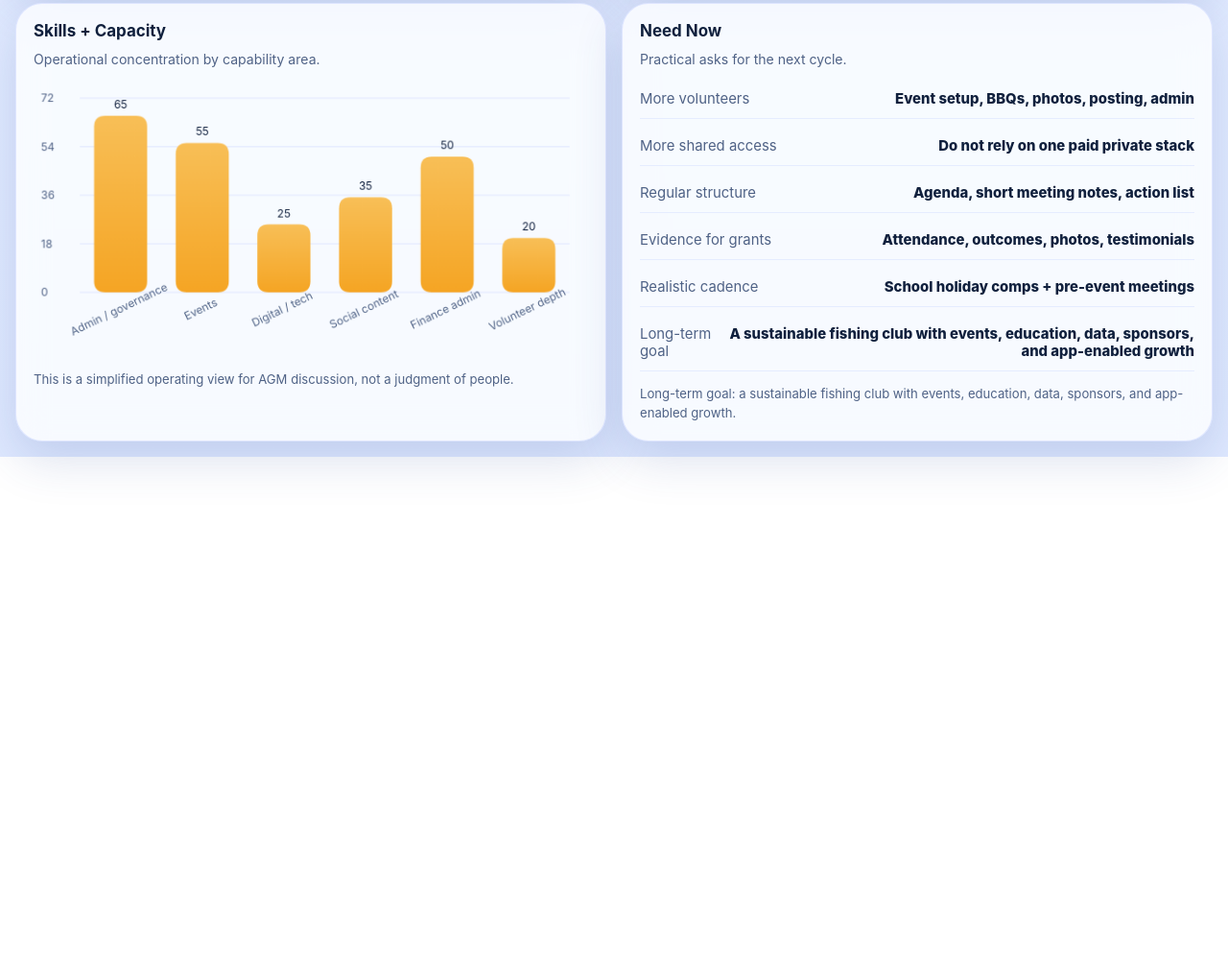
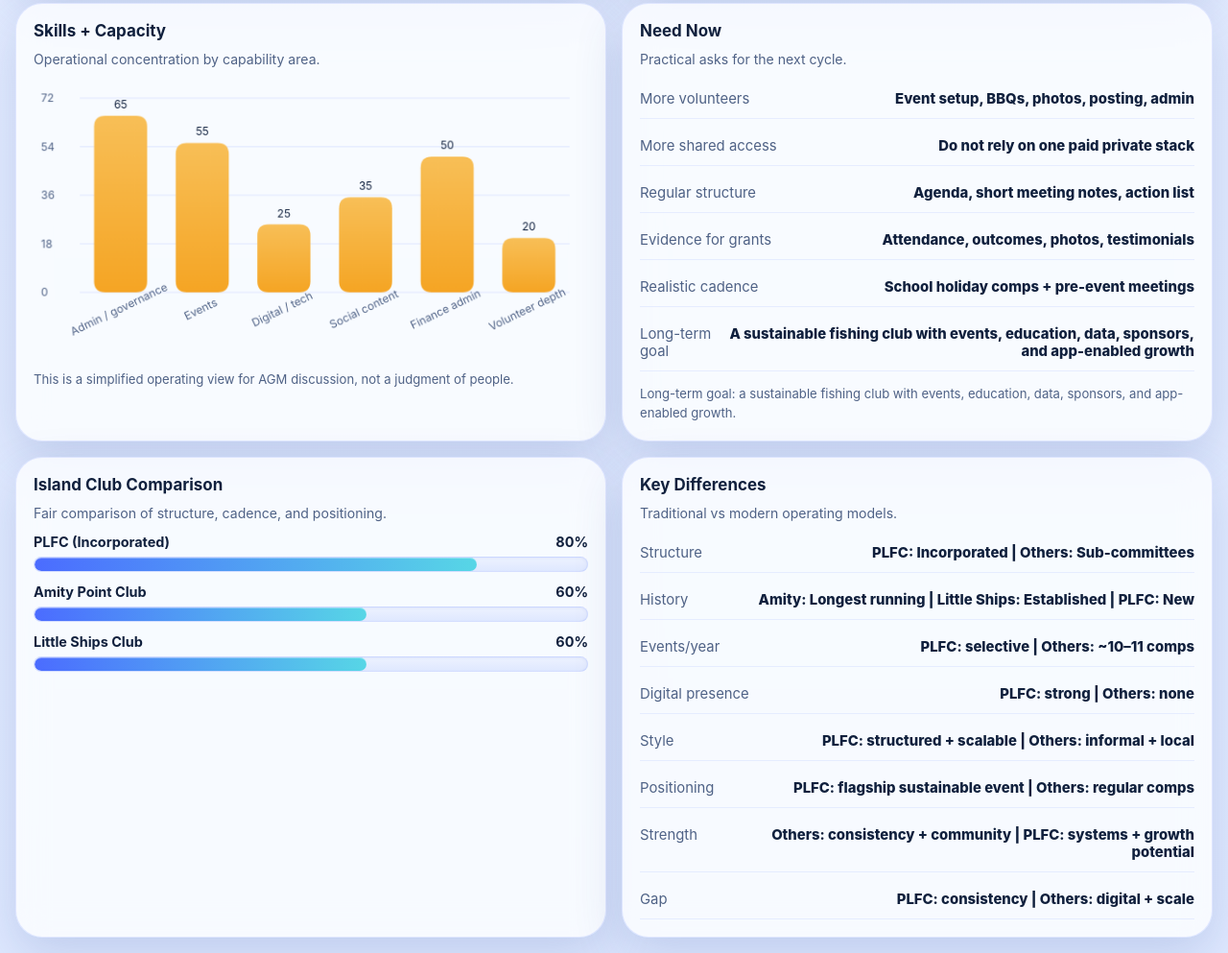
Before and after one commit to auraofintelligence/PLFC_2026_Data, a plain HTML site: page index.html in a window 1280 px wide. Shown: the part 3068-4061 px from the top of the page at 96% size. Before the commit the page ends 3544 px from the top, so only its background shows below. Drawn offline with Linux system fonts and the light colour scheme.

Commit message:
Update index.html
Added comparison between the 3 island fishing clubs

```diff
--- a/index.html
+++ b/index.html
@@ -610,6 +610,28 @@
       </div>
     </section>
 
+    <section class="grid-2" id="clubsSection">
+      <div class="glass section-card">
+        <div class="section-header">
+          <div>
+            <h2>Island Club Comparison</h2>
+            <div class="section-sub">Fair comparison of structure, cadence, and positioning.</div>
+          </div>
+        </div>
+        <div class="bars" id="clubBars"></div>
+      </div>
+
+      <div class="glass section-card">
+        <div class="section-header">
+          <div>
+            <h2>Key Differences</h2>
+            <div class="section-sub">Traditional vs modern operating models.</div>
+          </div>
+        </div>
+        <div class="small-list" id="clubCompare"></div>
+      </div>
+    </section>
+
     <nav class="sticky-mobile-nav" aria-label="Quick navigation">
       <a href="#timelineSection">Timeline</a>
       <a href="#socialSection">Reach</a>
@@ -620,6 +642,23 @@
 
   <script>
     const data = {
+      clubs: {
+        metrics: [
+          { label: 'PLFC (Incorporated)', value: 80 },
+          { label: 'Amity Point Club', value: 60 },
+          { label: 'Little Ships Club', value: 60 }
+        ],
+        compare: [
+          ['Structure', 'PLFC: Incorporated | Others: Sub-committees'],
+          ['History', 'Amity: Longest running | Little Ships: Established | PLFC: New'],
+          ['Events/year', 'PLFC: selective | Others: ~10–11 comps'],
+          ['Digital presence', 'PLFC: strong | Others: none'],
+          ['Style', 'PLFC: structured + scalable | Others: informal + local'],
+          ['Positioning', 'PLFC: flagship sustainable event | Others: regular comps'],
+          ['Strength', 'Others: consistency + community | PLFC: systems + growth potential'],
+          ['Gap', 'PLFC: consistency | Others: digital + scale']
+        ]
+      },
       chips: [
         'Club formed 2024',
         'ABN + bank + constitution in place',
@@ -1031,6 +1070,8 @@
     }
 
     function init() {
+      renderBars(document.getElementById('clubBars'), data.clubs.metrics);
+      renderList(document.getElementById('clubCompare'), data.clubs.compare);
       renderChips();
       renderModes();
       renderKPIs();
```
